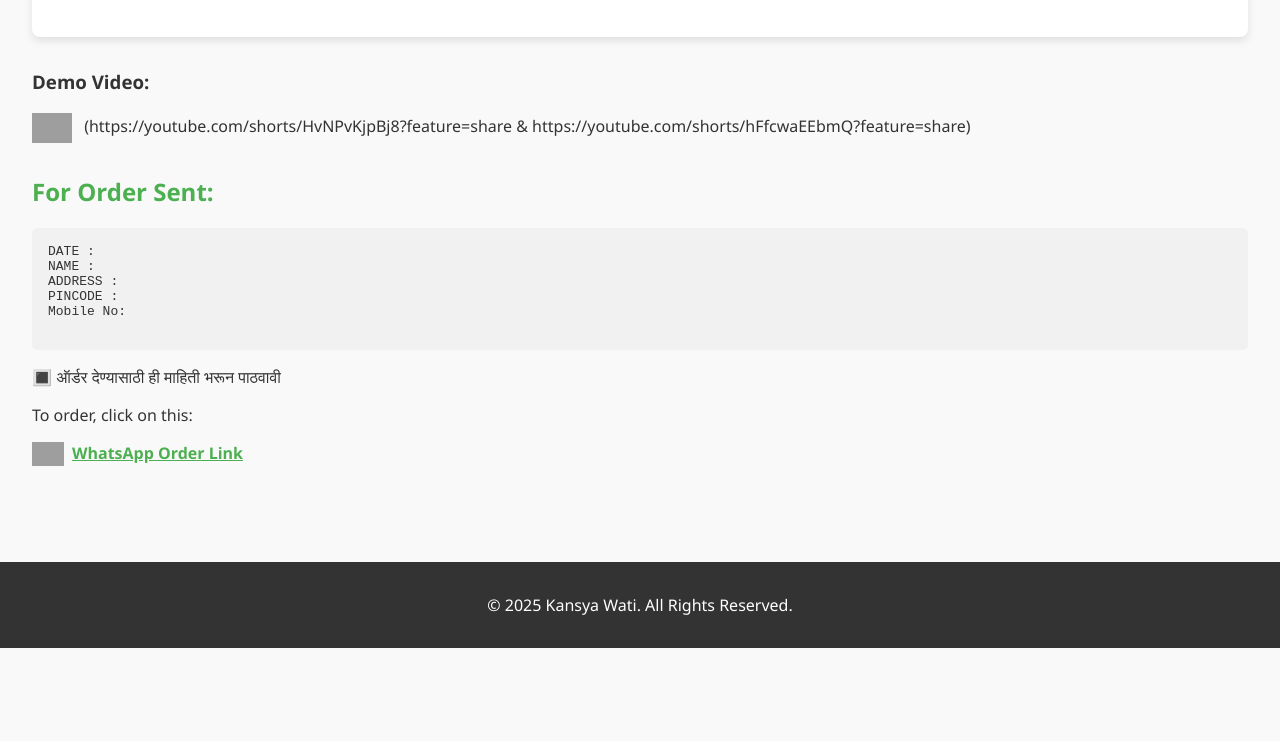
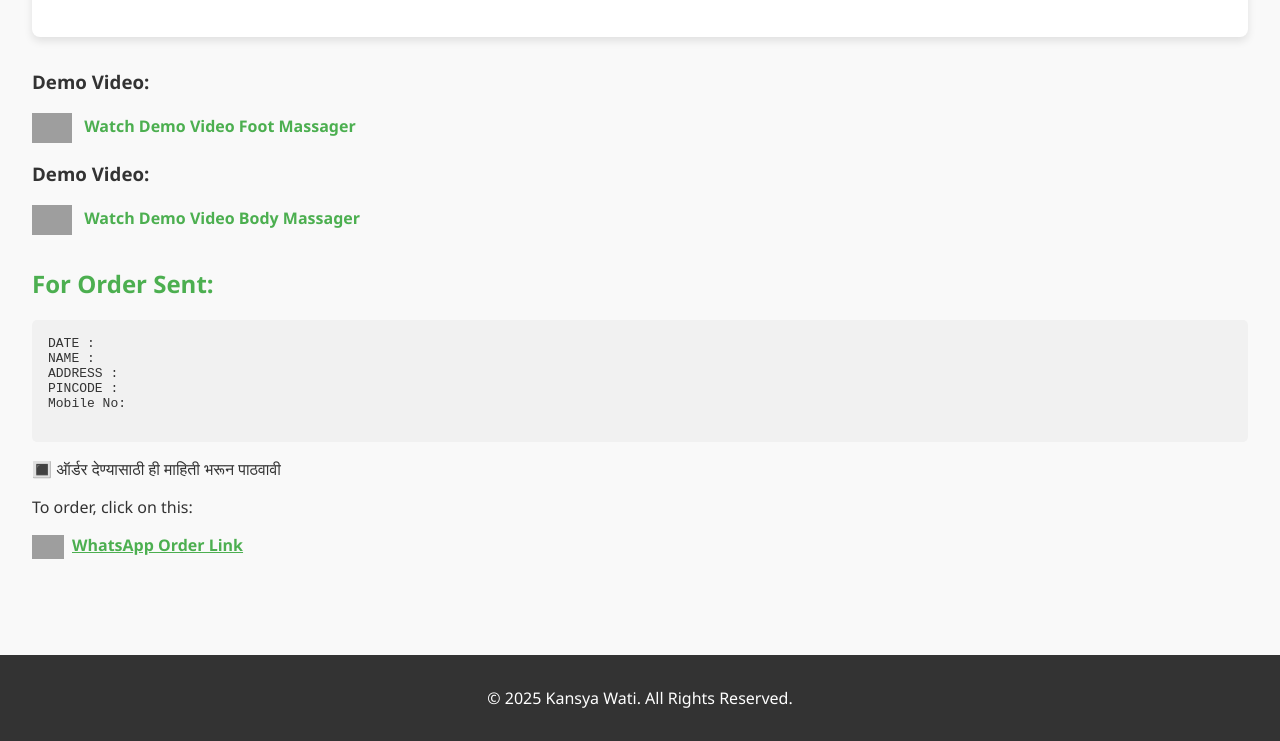
Before and after one commit to KANSYAWATIMASSAGER/KANSYA-WATI-MASSAGER, a plain HTML site: page Full Body Massager.html in a window 1280 px wide. Shown: the part 1171-1912 px from the top of the page. Before the commit the page ends 1819 px from the top, so only its background shows below. Drawn offline with Linux system fonts and the light colour scheme; grey boxes are pictures that could not be loaded.

Commit message:
Update Full Body Massager.html

```diff
--- a/Full Body Massager.html
+++ b/Full Body Massager.html
@@ -112,7 +112,22 @@
 
         <div class="video">
             <h3>Demo Video:</h3>
-            <p><img src="https://upload.wikimedia.org/wikipedia/commons/b/b8/YouTube_Logo_2017.svg" alt="YouTube Logo" class="icon" style="height: 30px;"> (https://youtube.com/shorts/HvNPvKjpBj8?feature=share & https://youtube.com/shorts/hFfcwaEEbmQ?feature=share)</p>
+            <p>
+                <a href="https://youtube.com/shorts/HvNPvKjpBj8?feature=share" target="_blank" style="color: #4CAF50; font-weight: bold; text-decoration: none;">
+                    <img src="https://upload.wikimedia.org/wikipedia/commons/b/b8/YouTube_Logo_2017.svg" alt="YouTube Logo" class="icon" style="height: 30px;">
+                    Watch Demo Video Foot Massager
+                </a>
+            </p>
+        </div>
+
+        <div class="video">
+            <h3>Demo Video:</h3>
+            <p>
+                <a href="https://youtube.com/shorts/hFfcwaEEbmQ?feature=share" target="_blank" style="color: #4CAF50; font-weight: bold; text-decoration: none;">
+                    <img src="https://upload.wikimedia.org/wikipedia/commons/b/b8/YouTube_Logo_2017.svg" alt="YouTube Logo" class="icon" style="height: 30px;">
+                    Watch Demo Video Body Massager
+                </a>
+            </p>
         </div>
 
         <div class="order-form">
```
